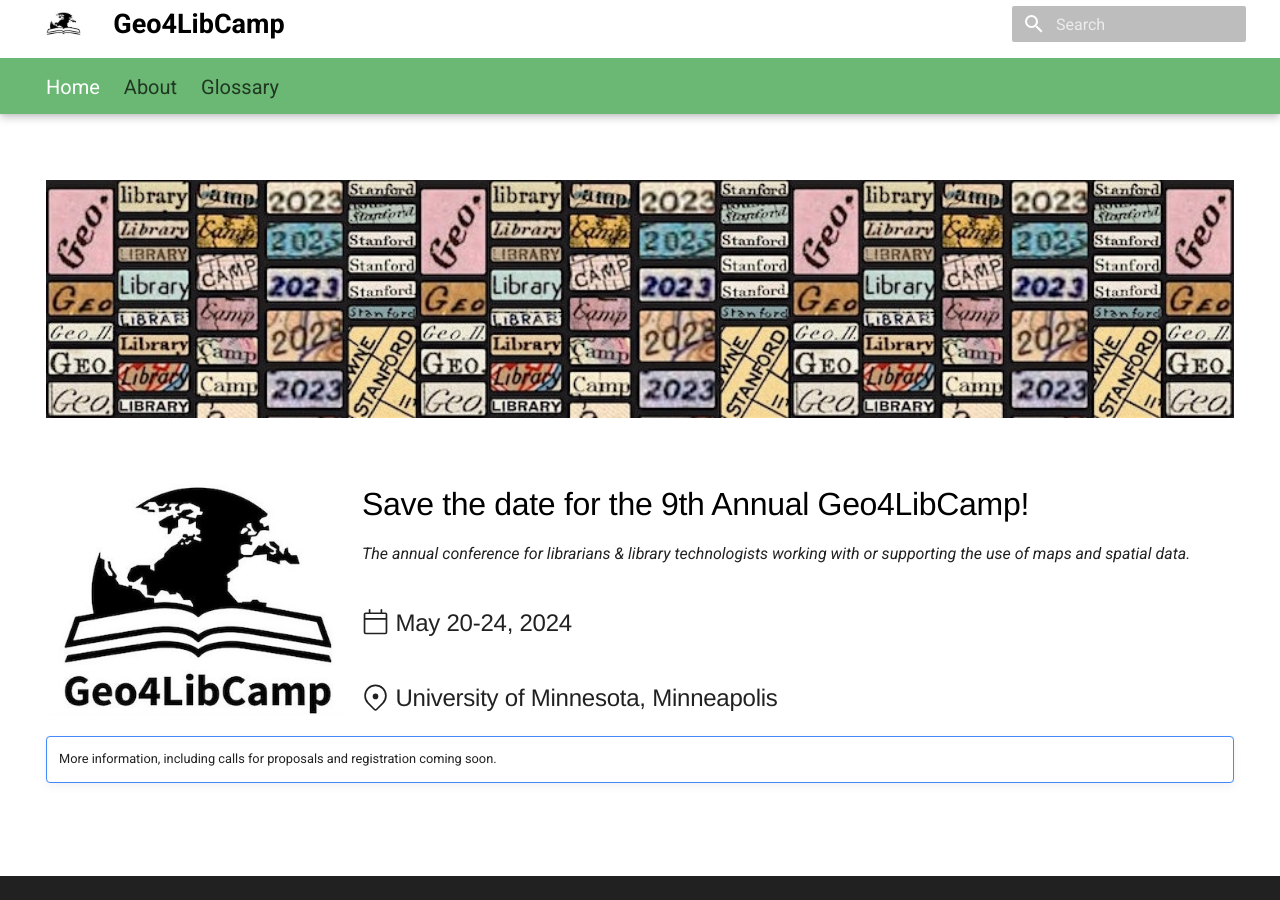
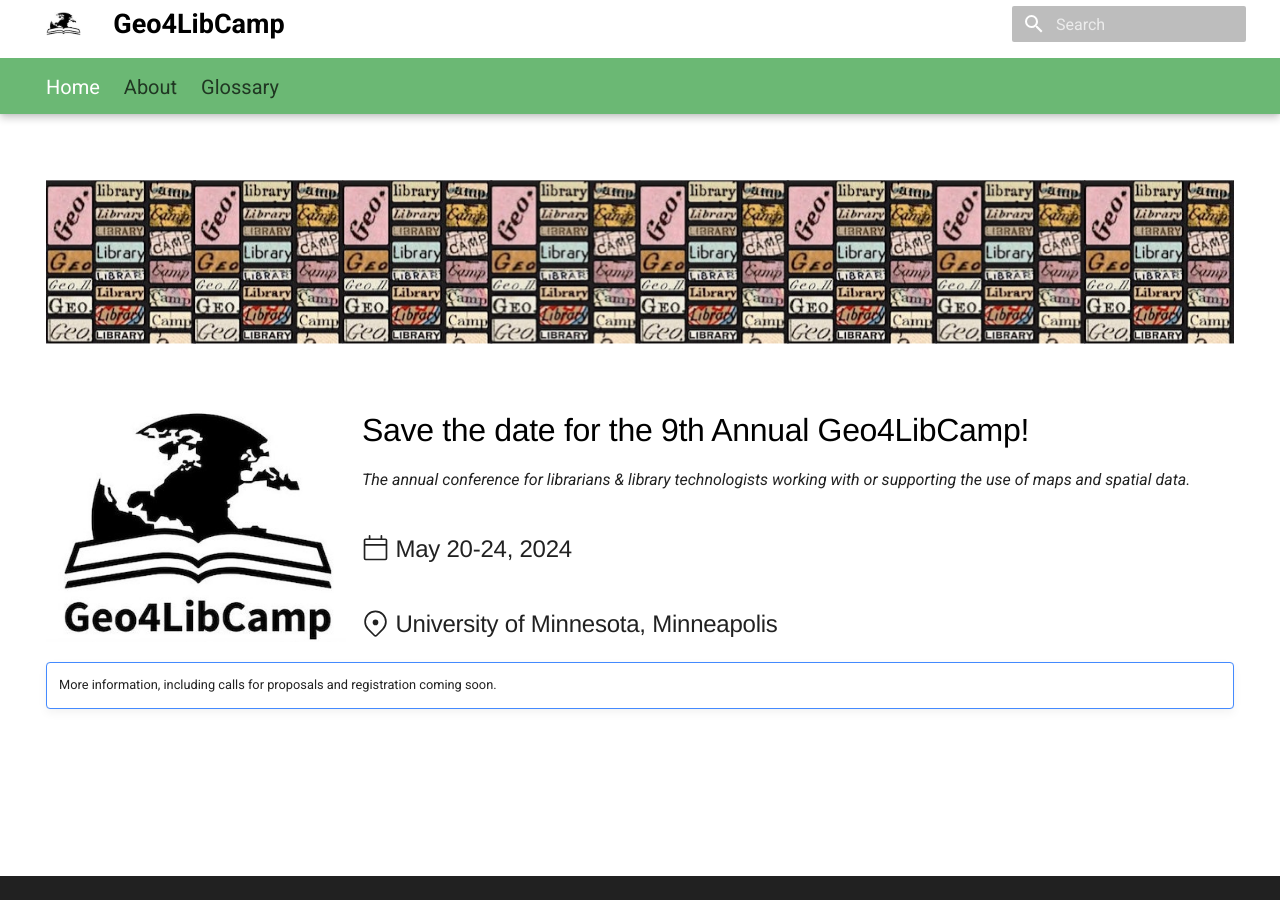
Before and after one commit to geo4lib/geo4libcamp-website, an MkDocs documentation site: the page built from docs/index.md, in a window 1280 px wide. Built offline with MkDocs 1.6.1 and Material for MkDocs 9.7.7, drawn with Linux system fonts in a browser that asks for light colours.

Commit message:
general banner

```diff
--- a/docs/index.md
+++ b/docs/index.md
@@ -5,7 +5,7 @@
 
 ---
 
-![](../images/2023-banner.jpg){ width=100%}
+![](../images/general-banner.png){ width=100%}
 
 <br>
 
```
Also changed, not shown: docs/images/general-banner.png (added).
